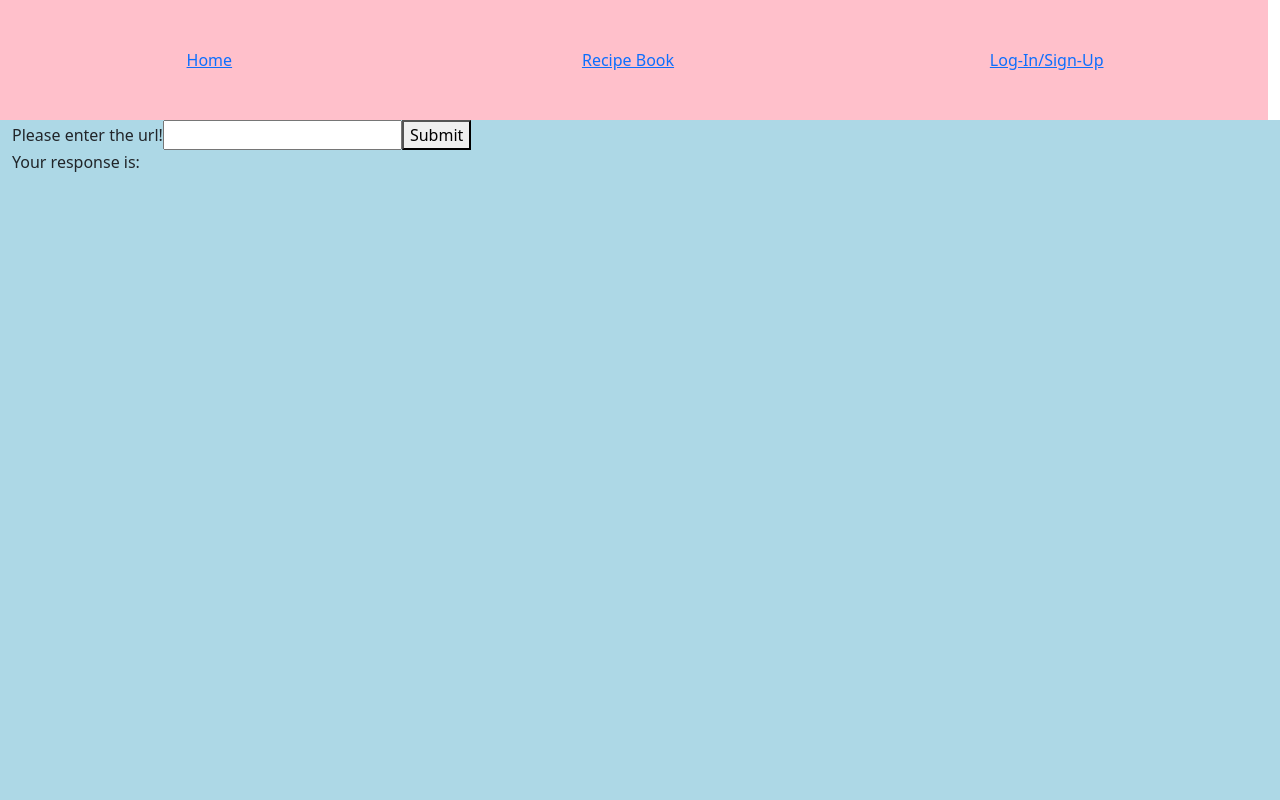
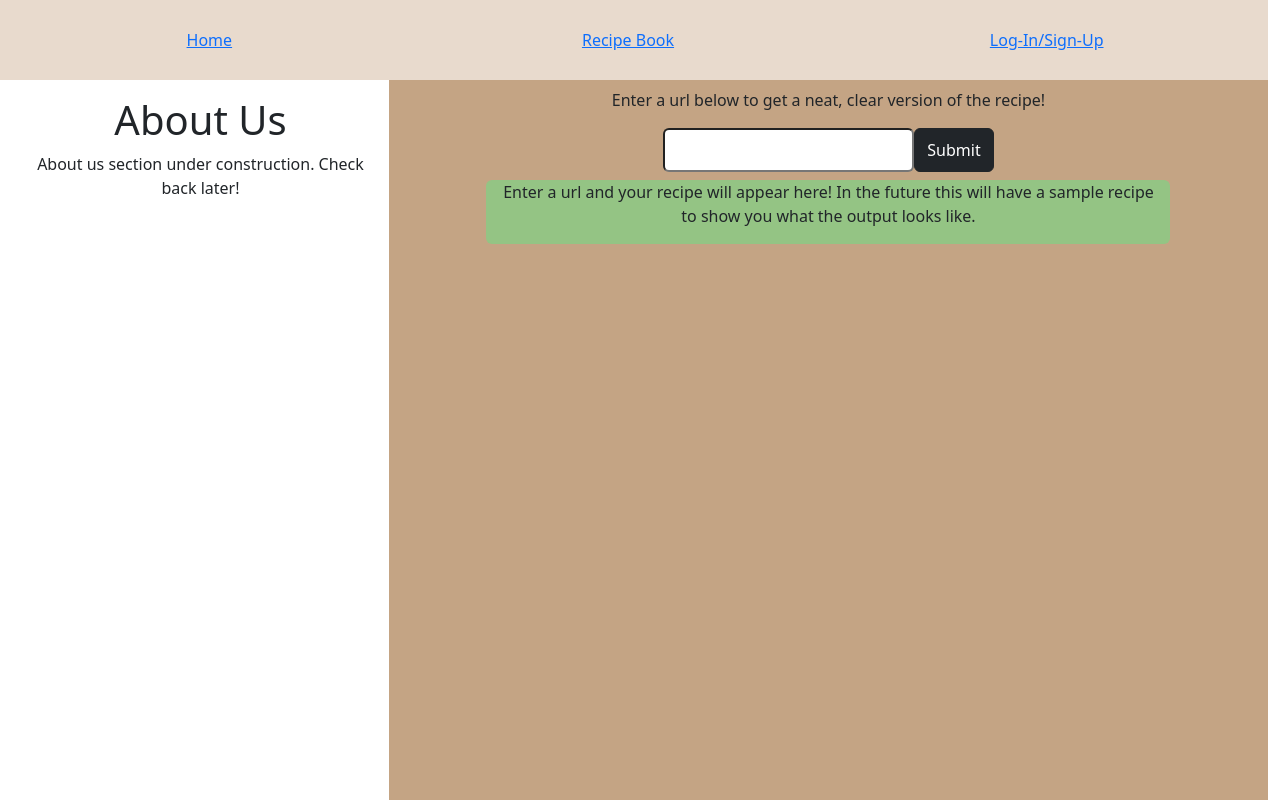
Before and after one commit to erinn-emilie/recipewebsite, a React (Vite) app: page / in a window 1280 px wide. Built offline with nearby package versions, Linux system fonts and the light colour scheme.

Commit message:
Added functionality to actually parse a recipe (from allrecipes at least), and made the shell of what the home page will look like.

```diff
--- /dev/null
+++ b/src/Components/RecipeCard.jsx
@@ -0,0 +1,34 @@
+import '../Styles/UniversalStyles.css'
+
+const RecipeCard = (props) => {
+
+
+    if (props.data.ingredients === undefined) {
+        return (
+            <div className="rounded recipe--card container-fluid d-flex flex-row justify-content-center">
+                <p className="text-center">Enter a url and your recipe will appear here! In the future this will have a sample recipe to show you what the output looks like. </p>
+            </div>
+        )
+    }
+
+    return (
+        <div className="rounded recipe--card container-fluid d-flex flex-row">
+            <div className="p-2 d-flex flex-column container-fluid ingredients--column">
+                {
+                    props.data.ingredients?.map((ingredient) => (
+                        <div className="p-2 d-flex">{ingredient}</div>
+                    ))
+                }
+            </div>
+            <div className="p-2 d-flex flex-column container-fluid ingredients--column">
+                {
+                    props.data.instructions?.map((step) => (
+                        <div className="p-2 d-flex">{step}</div>
+                    ))
+                }
+            </div>
+        </div>
+    )
+}
+
+export default RecipeCard
--- a/src/Pages/HomePage.jsx
+++ b/src/Pages/HomePage.jsx
@@ -1,11 +1,12 @@
 import { useState } from 'react'
+import RecipeCard from '../Components/RecipeCard'
 import '../Styles/UniversalStyles.css'
 
 
 const HomePage = () => {
 
     const [curUrl, setCurUrl] = useState("")
-    const [message, setMessage] = useState("")
+    const [recipeData, setRecipeData] = useState({})
     const apiurl = "http://localhost:5000/run-script"
 
     const handleChange = (event) => {
@@ -26,16 +27,24 @@ const HomePage = () => {
         })
         .then(response => response.json())
         .then(data => {
-            setMessage(data["message"])
+            setRecipeData(data)
         })
     }
 
     return (
-        <div className="container-fluid body--container home--container">
-            <label>Please enter the url!</label>
-            <input onChange={handleChange} type="text"></input>
-            <button onClick={handleSubmit}>Submit</button>
-            <div>Your response is: {message}</div>
+        <div className="container-fluid d-flex flex-row">
+            <div className="container-fluid about--container d-flex flex-column">
+                <h1 className="mt-3">About Us</h1>
+                <p>About us section under construction. Check back later!</p>
+            </div>
+            <div className="container-fluid d-flex flex-column body--container">
+                <div className="p-2 flex-row">Enter a url below to get a neat, clear version of the recipe!</div>
+                <div className="p-2 d-flex flex-row">
+                    <input className="p-2 rounded flex-column" onChange={handleChange} type="text"></input>
+                    <button className="flex-column btn btn-dark" onClick={handleSubmit}>Submit</button>
+                </div>
+                <RecipeCard data={recipeData}></RecipeCard>
+            </div>
         </div>
     )
 }
--- a/src/Styles/NavBar.css
+++ b/src/Styles/NavBar.css
@@ -1,6 +1,6 @@
 .navbar--container {
-    background-color: pink;
-    height: 15vh;
+    background-color: #e8dacd;
+    height: 10vh;
     align-items: center;
 }
 
--- a/src/Styles/UniversalStyles.css
+++ b/src/Styles/UniversalStyles.css
@@ -1,11 +1,27 @@
 .body--container {
-    height: 85vh;
+    height: 90vh;
+    width: 70vw;
+    background-color: #C4A484;
+    justify-content: start;
+    align-items: center;
 }
 
-.home--container {
-    background-color: lightblue;
+.about--container {
+    height: 90vh;
+    width: 30vw;
+    text-align: center;
+    justify-content: start;
+    align-items: center;
 }
 
-.recipebook--container {
-    background-color: mediumorchid;
+.recipe--card {
+    width: 80%;
+    height: fit-content;
+    background-color: #94c484;
 }
+
+.ingredients--column {
+    width: 33%;
+    align-items: center;
+    text-align: center;
+}
```
